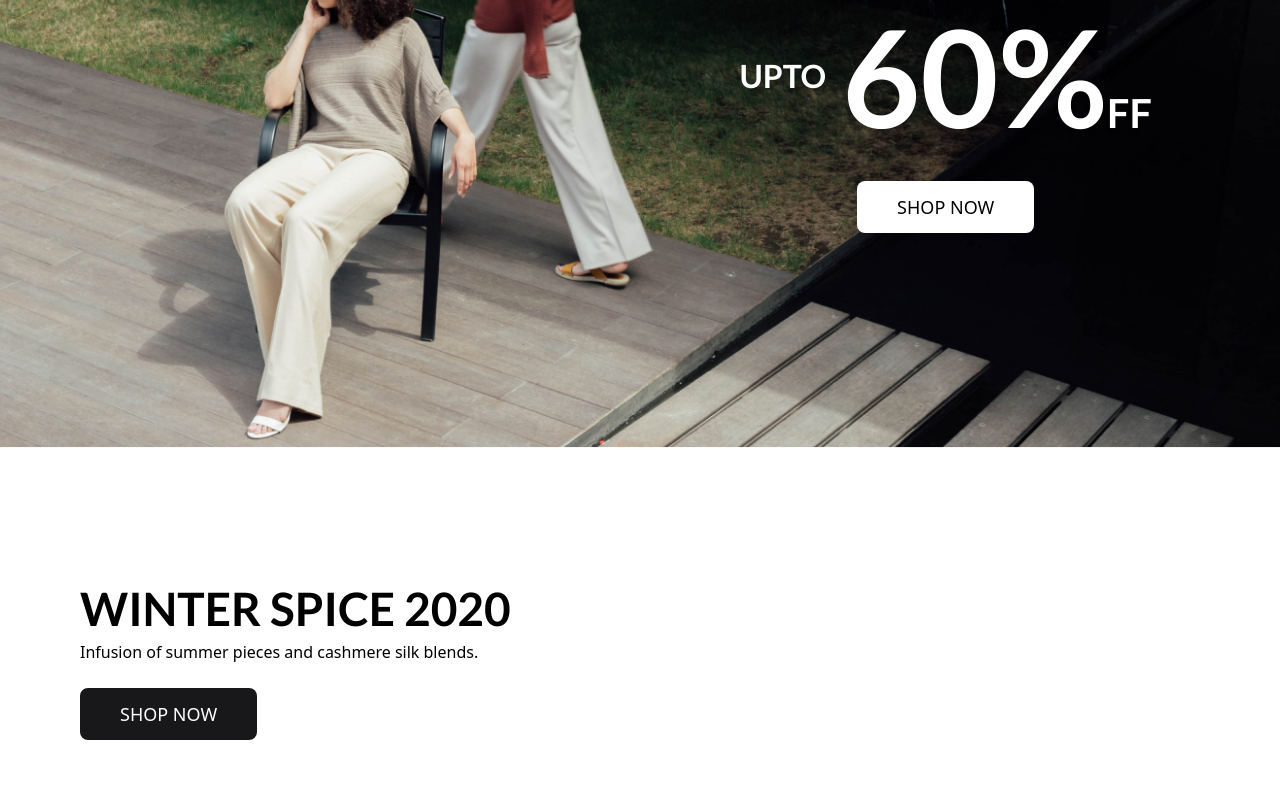
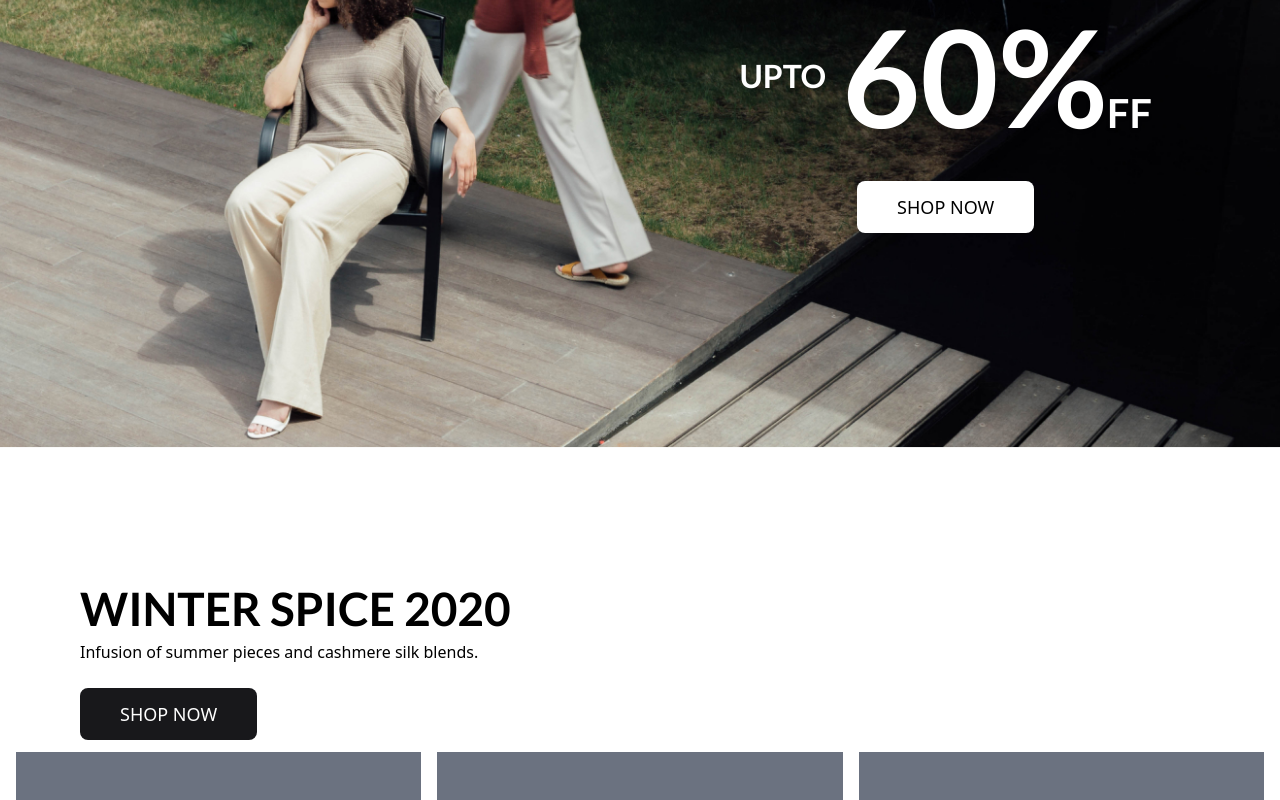
Before and after one commit to buyanturb/homework, a React (Create React App) app: page / in a window 1280 px wide. Shown: the part 350-1150 px from the top of the page. Before the commit the page ends 1090 px from the top, so only its background shows below. Built offline with nearby package versions, Linux system fonts and the light colour scheme.

Commit message:
card nemsen

```diff
--- a/src/App.js
+++ b/src/App.js
@@ -1,5 +1,6 @@
 import BigBanner from "./components/BigBanner";
 import Footer from "./components/Footer";
+import LinkedCard from "./components/LinkedCard";
 import Navbar from "./components/Navbar";
 import Winter from "./components/Winter";
 
@@ -9,6 +10,11 @@ function App() {
       <Navbar />
       <BigBanner />
       <Winter />
+      <div className="px-2 flex">
+        <LinkedCard />
+        <LinkedCard />
+        <LinkedCard />
+      </div>
       {/* <Footer /> */}
     </div>
   );
--- /dev/null
+++ b/src/components/LinkedCard/index.js
@@ -0,0 +1,10 @@
+import React from 'react';
+
+const LinkedCard = () =>
+{
+    return (
+        <div class="w-1/3 bg-gray-500 h-12 mx-2 mt-3"></div>
+	)
+}
+
+export default LinkedCard;
--- a/src/components/Navbar/index.js
+++ b/src/components/Navbar/index.js
@@ -85,7 +85,7 @@ const Navbar = () =>
                     <img src={logo} alt="Logo" />
                 </div>
                 <div className="flex items-center w-1/3 justify-end">
-                    <input className="w-[260px] sm:block hidden placeholder:text-black block bg-white w-full border border-slate-300 rounded-md py-2 pl-3 pr-3 shadow-sm focus:outline-none focus:border-sky-500 focus:ring-sky-500 focus:ring-1 sm:text-sm" placeholder="search" />
+                    <input className="w-[260px] sm:block hidden placeholder:text-black block bg-white w-full border border-slate-300 rounded-md py-2 pl-3 pr-3 shadow-sm focus:outline-none focus:border-sky-500 focus:ring-sky-500 focus:ring-1 sm:text-sm" placeholder="search" style={{ width: '260px' }} />
                     <img className="px-5 cursor-pointer" src={like} alt="like" />
                     <img className="cursor-pointer" src={bag} alt="bag" />
                 </div>
```
